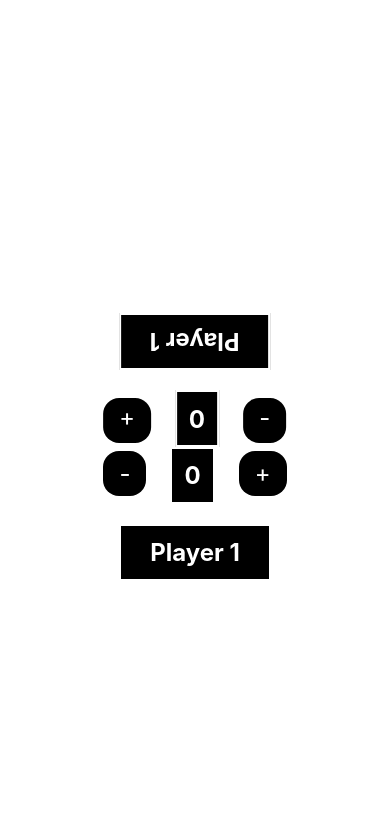
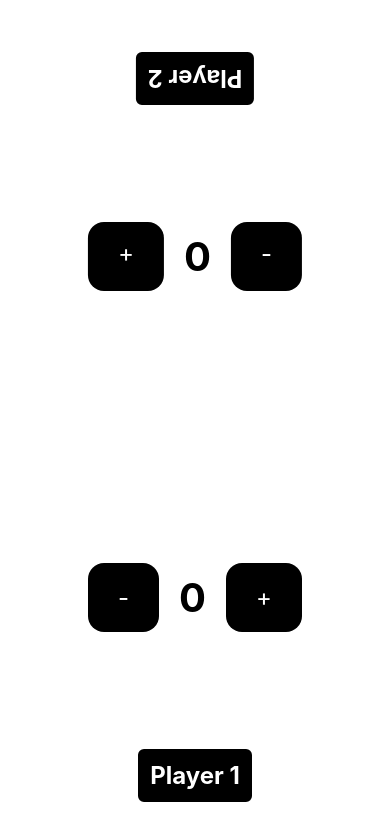
Before and after one commit to marlonansale90/LorcanaCounter, a React Native app: screen / in a window 390 px wide. Shown: the top 840 px of the page. Built offline with nearby package versions, Linux system fonts and the light colour scheme.

Commit message:
made the design center

```diff
--- a/App.js
+++ b/App.js
@@ -6,8 +6,8 @@ export default function App() {
 
   return (
     <View style={styles.mainContainer}>
-      <LoreBoard rotate={'180deg'}/>
-      <LoreBoard rotate={'0deg'}/>
+      <LoreBoard rotate={"180deg"} playerName={"Player 2"} />
+      <LoreBoard rotate={"0deg"} playerName={"Player 1"} />
     </View>
   );
 }
--- a/components/LoreBoard.js
+++ b/components/LoreBoard.js
@@ -3,13 +3,29 @@ import { StyleSheet, View } from "react-native";
 
 import Title from "./Title";
 import PrimaryButton from "./LoreButtons";
+import LoreCounter from "./LoreCounter";
 
-function LoreBoard({ rotate }) {
+function LoreBoard({ rotate, playerName }) {
   const [lore, setLore] = useState(0);
+
+  const styles = StyleSheet.create({
+    boardContainer: {
+      flex: 1,
+      flexDirection: "column",
+      transform: [{ rotate: rotate }],
+      alignContent: "center",
+      alignItems: "center",
+      marginBottom: 40
+    },
+    loreContainer: {
+      flexDirection: "row",
+      flex: 1,
+      alignItems: "center",
+    },
+  });
 
   function addLore() {
     const newLore = lore + 1;
-
     if (newLore <= 20) {
       setLore(newLore);
     }
@@ -22,26 +38,14 @@ function LoreBoard({ rotate }) {
     }
   }
 
-  const styles = StyleSheet.create({
-    boardContainer: {
-      flexDirection: "column",
-      flex: 1,
-      transform: [{ rotate: rotate }],
-    },
-    loreContainer: {
-      flexDirection: "row",
-      marginBottom: 20,
-    },
-  });
-
   return (
     <View style={styles.boardContainer}>
       <View style={styles.loreContainer}>
         <PrimaryButton onPress={minusLore}>-</PrimaryButton>
-        <Title>{lore}</Title>
+        <LoreCounter>{lore}</LoreCounter>
         <PrimaryButton onPress={addLore}>+</PrimaryButton>
       </View>
-      <Title>Player 1</Title>
+      <Title>{playerName}</Title>
     </View>
   );
 }
--- a/components/LoreButtons.js
+++ b/components/LoreButtons.js
@@ -1,4 +1,4 @@
-import { View, Text, Pressable, StyleSheet } from 'react-native';
+import { View, Text, Pressable, StyleSheet } from "react-native";
 
 function PrimaryButton({ children, onPress }) {
   return (
@@ -23,19 +23,19 @@ const styles = StyleSheet.create({
   buttonOuterContainer: {
     margin: 4,
     borderRadius: 16,
-
+    alignItems: "center"
   },
   buttonInnerContainer: {
     backgroundColor: "black",
-    paddingVertical: 8,
-    paddingHorizontal: 16,
+    paddingVertical: 20,
+    paddingHorizontal: 30,
     elevation: 2,
     borderRadius: 16,
-    overflow: 'hidden'
+    overflow: "hidden",
   },
   buttonText: {
-    color: 'white',
-    textAlign: 'center',
+    color: "white",
+    textAlign: "center",
     fontSize: 24,
   },
   pressed: {
--- /dev/null
+++ b/components/LoreCounter.js
@@ -0,0 +1,26 @@
+import { Text, StyleSheet, View } from "react-native";
+
+function LoreCounter({ children }) {
+  return (
+    <View style={styles.titleContainer}>
+      <Text style={styles.title}>{children}</Text>
+    </View>
+  );
+}
+
+export default LoreCounter;
+
+const styles = StyleSheet.create({
+  titleContainer: {
+    minHeight: 30,
+    alignItems: "center",
+    justifyContent: "center",
+    alignItems: "center",
+    padding: 16,
+  },
+  title: {
+    fontSize: 40,
+    fontWeight: "bold",
+    color: "black",
+  },
+});
--- a/components/Title.js
+++ b/components/Title.js
@@ -1,4 +1,4 @@
-import { Text, StyleSheet } from 'react-native';
+import { Text, StyleSheet } from "react-native";
 
 function Title({ children }) {
   return <Text style={styles.title}>{children}</Text>;
@@ -10,13 +10,15 @@ const styles = StyleSheet.create({
   title: {
     marginLeft: 20,
     marginRight: 20,
+    borderRadius: 8,
     fontSize: 24,
-    fontWeight: 'bold',
-    color: 'white',
-    textAlign: 'center',
+    fontWeight: "bold",
+    color: "white",
+    textAlign: "center",
     borderWidth: 2,
-    borderColor: 'white',
-    backgroundColor: 'black',
+    borderColor: "white",
+    backgroundColor: "black",
     padding: 12,
+    overflow: "hidden",
   },
 });
```
